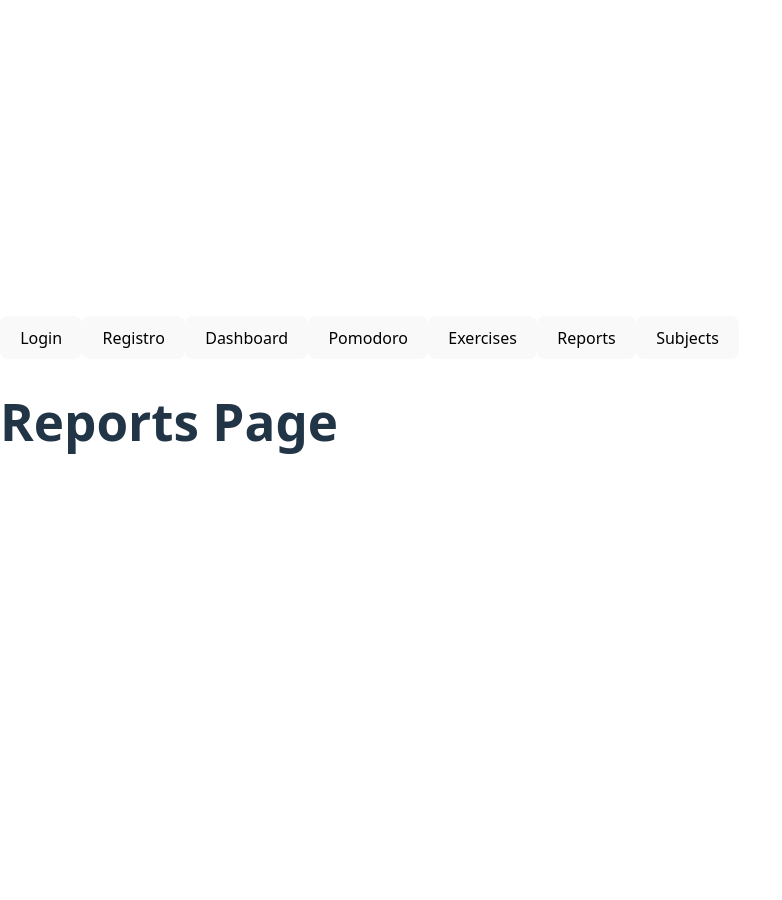
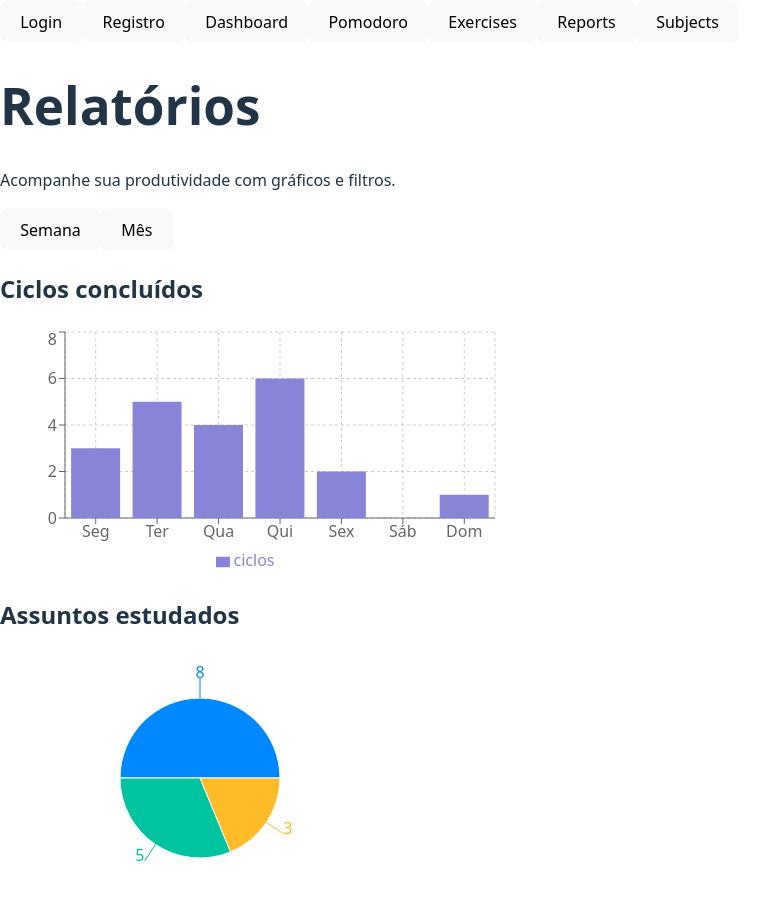
Before and after one commit to Jamersom-silva/timefocus, a React (Vite) app in the folder frontend/: page /reports in a window 1280 px wide. Shown: the top 900 px of the page, without its empty margins (0-782 px from the left). Before the commit the page ends 800 px from the top, so only its background shows below. Built offline with nearby package versions, Linux system fonts and the light colour scheme.

Commit message:
reports inicio

```diff
--- a/frontend/package.json
+++ b/frontend/package.json
@@ -13,7 +13,8 @@
   "dependencies": {
     "react": "^19.1.1",
     "react-dom": "^19.1.1",
-    "react-router-dom": "^7.8.2"
+    "react-router-dom": "^7.8.2",
+    "recharts": "^3.2.0"
   },
   "devDependencies": {
     "@eslint/js": "^9.33.0",
--- a/frontend/src/pages/Reports/Reports.tsx
+++ b/frontend/src/pages/Reports/Reports.tsx
@@ -1,10 +1,89 @@
-import Header from "../../components/Header/Header"
+import Header from "../../components/Header/Header";
+import { useState } from "react";
+import {
+  BarChart, Bar, XAxis, YAxis, CartesianGrid, Tooltip, Legend, PieChart, Pie, Cell
+} from "recharts";
 
 export default function ReportsPage() {
+  const [filter, setFilter] = useState("week"); // semana ou mês
+
+  // Dados mockados
+  const cyclesData = [
+    { day: "Seg", ciclos: 3 },
+    { day: "Ter", ciclos: 5 },
+    { day: "Qua", ciclos: 4 },
+    { day: "Qui", ciclos: 6 },
+    { day: "Sex", ciclos: 2 },
+    { day: "Sáb", ciclos: 0 },
+    { day: "Dom", ciclos: 1 },
+  ];
+
+  const subjectsData = [
+    { name: "Matemática", value: 8 },
+    { name: "História", value: 5 },
+    { name: "Inglês", value: 3 },
+  ];
+
+  const COLORS = ["#0088FE", "#00C49F", "#FFBB28"];
+
   return (
-    <div className="home-page">
+    <div className="reports-page min-h-screen">
       <Header />
-      <h1>Reports Page</h1>
+
+      <div className="reports-content p-4">
+        <h1 className="text-3xl font-bold mb-2">Relatórios</h1>
+        <p>Acompanhe sua produtividade com gráficos e filtros.</p>
+
+        {/* Filtro */}
+        <div className="mt-4 mb-6 flex gap-2">
+          <button
+            className={`px-4 py-2 rounded ${filter === "week" ? "bg-blue-500 text-white" : "bg-gray-200"}`}
+            onClick={() => setFilter("week")}
+          >
+            Semana
+          </button>
+          <button
+            className={`px-4 py-2 rounded ${filter === "month" ? "bg-blue-500 text-white" : "bg-gray-200"}`}
+            onClick={() => setFilter("month")}
+          >
+            Mês
+          </button>
+        </div>
+
+        {/* Gráfico de ciclos */}
+        <div className="mb-6 bg-white p-4 rounded shadow">
+          <h2 className="text-xl font-semibold mb-2">Ciclos concluídos</h2>
+          <BarChart width={500} height={250} data={cyclesData}>
+            <CartesianGrid strokeDasharray="3 3" />
+            <XAxis dataKey="day" />
+            <YAxis />
+            <Tooltip />
+            <Legend />
+            <Bar dataKey="ciclos" fill="#8884d8" />
+          </BarChart>
+        </div>
+
+        {/* Gráfico de assuntos */}
+        <div className="bg-white p-4 rounded shadow">
+          <h2 className="text-xl font-semibold mb-2">Assuntos estudados</h2>
+          <PieChart width={400} height={250}>
+            <Pie
+              data={subjectsData}
+              dataKey="value"
+              nameKey="name"
+              cx="50%"
+              cy="50%"
+              outerRadius={80}
+              fill="#82ca9d"
+              label
+            >
+              {subjectsData.map((_, index) => (
+                <Cell key={`cell-${index}`} fill={COLORS[index % COLORS.length]} />
+              ))}
+            </Pie>
+          </PieChart>
+        </div>
+      </div>
     </div>
   );
 }
```
Also changed, not shown: 1 other file (tests, documents, lock files or other folders).
